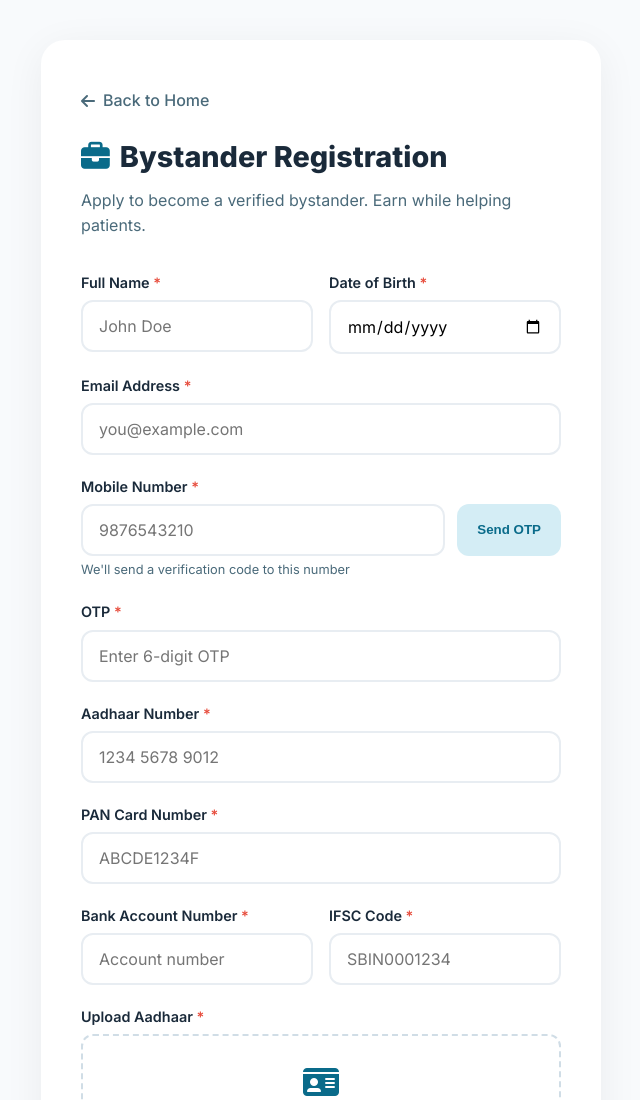
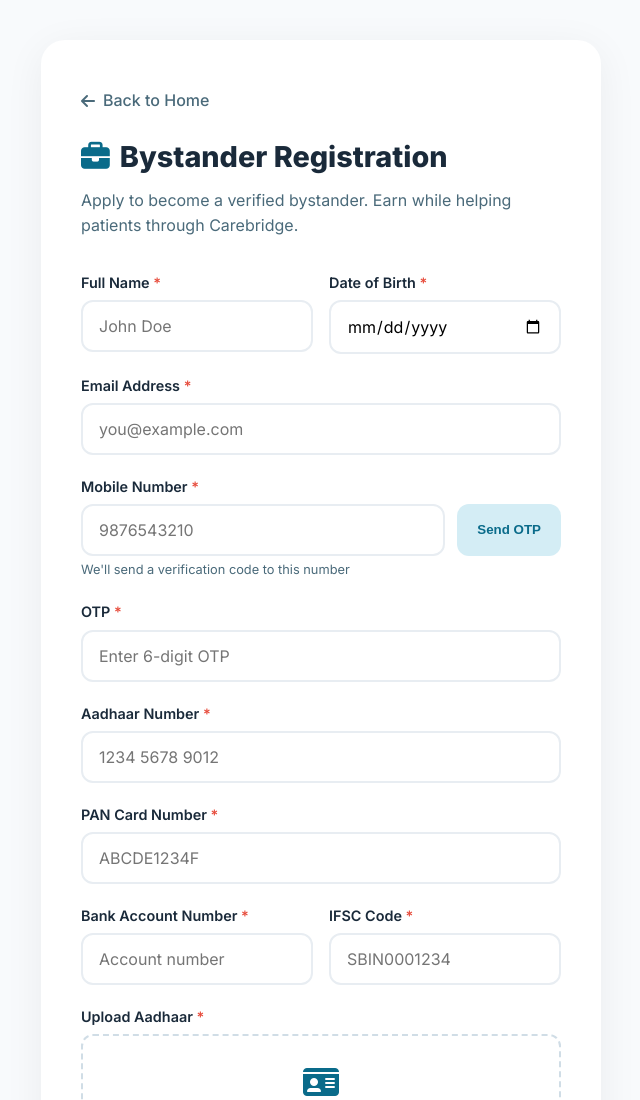
Before and after one commit to smartdevops2025-hub/Carebridge, a plain HTML site: page pages/bystander-register.html in a window 1280 px wide. Shown: the top 1100 px of the page, without its empty margins (319-959 px from the left). Drawn offline with Linux system fonts and the light colour scheme.

Commit message:
Update bystander-register.html

```diff
--- a/pages/bystander-register.html
+++ b/pages/bystander-register.html
@@ -3,7 +3,7 @@
 <head>
     <meta charset="UTF-8" />
     <meta name="viewport" content="width=device-width, initial-scale=1.0" />
-    <title>Register as Bystander | BystanderCare</title>
+    <title>Register as Bystander | Carebridge</title>
     <link rel="stylesheet" href="https://cdnjs.cloudflare.com/ajax/libs/font-awesome/6.4.0/css/all.min.css" />
     <link href="https://fonts.googleapis.com/css2?family=Inter:wght@300;400;500;600;700;800&display=swap" rel="stylesheet" />
     <link rel="stylesheet" href="../css/style.css" />
@@ -157,7 +157,7 @@
     <div class="register-container">
         <a href="../index.html" class="back-link"><i class="fas fa-arrow-left"></i> Back to Home</a>
         <h2><i class="fas fa-briefcase" style="color:var(--primary);margin-right:10px;"></i>Bystander Registration</h2>
-        <p class="sub">Apply to become a verified bystander. Earn while helping patients.</p>
+        <p class="sub">Apply to become a verified bystander. Earn while helping patients through Carebridge.</p>
 
         <form id="bystanderRegisterForm">
             <div class="form-row">
```
